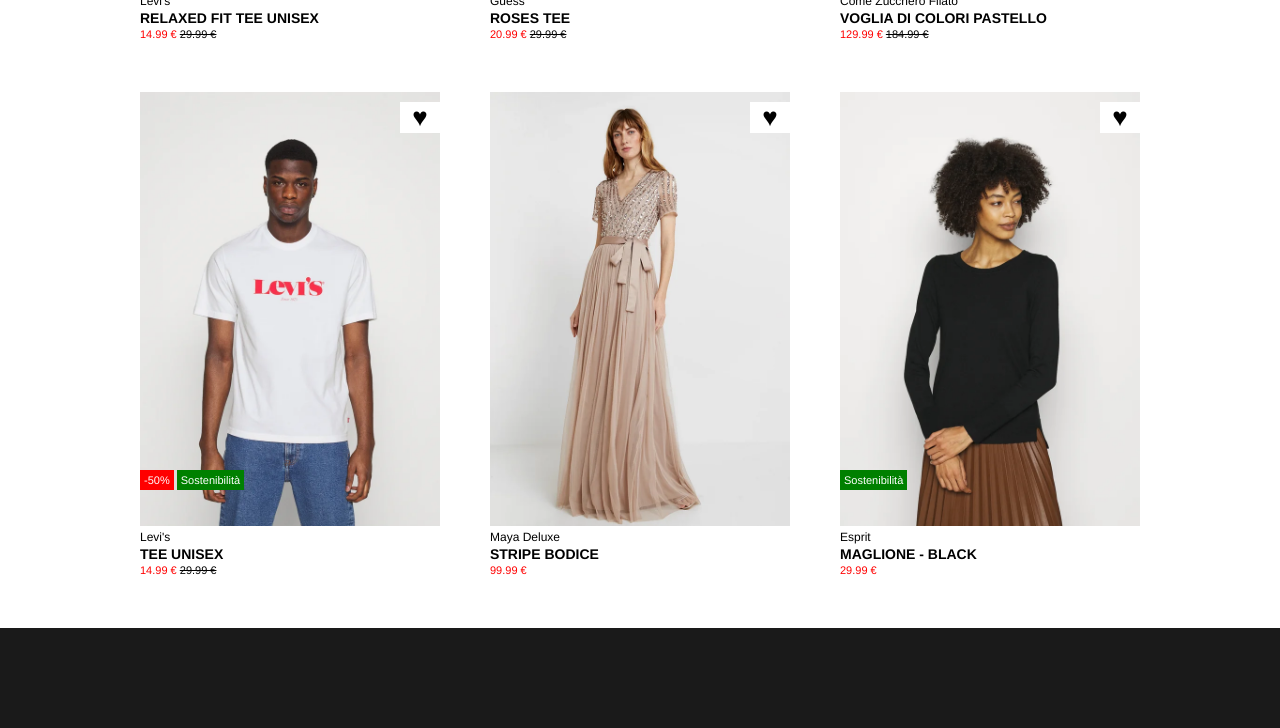
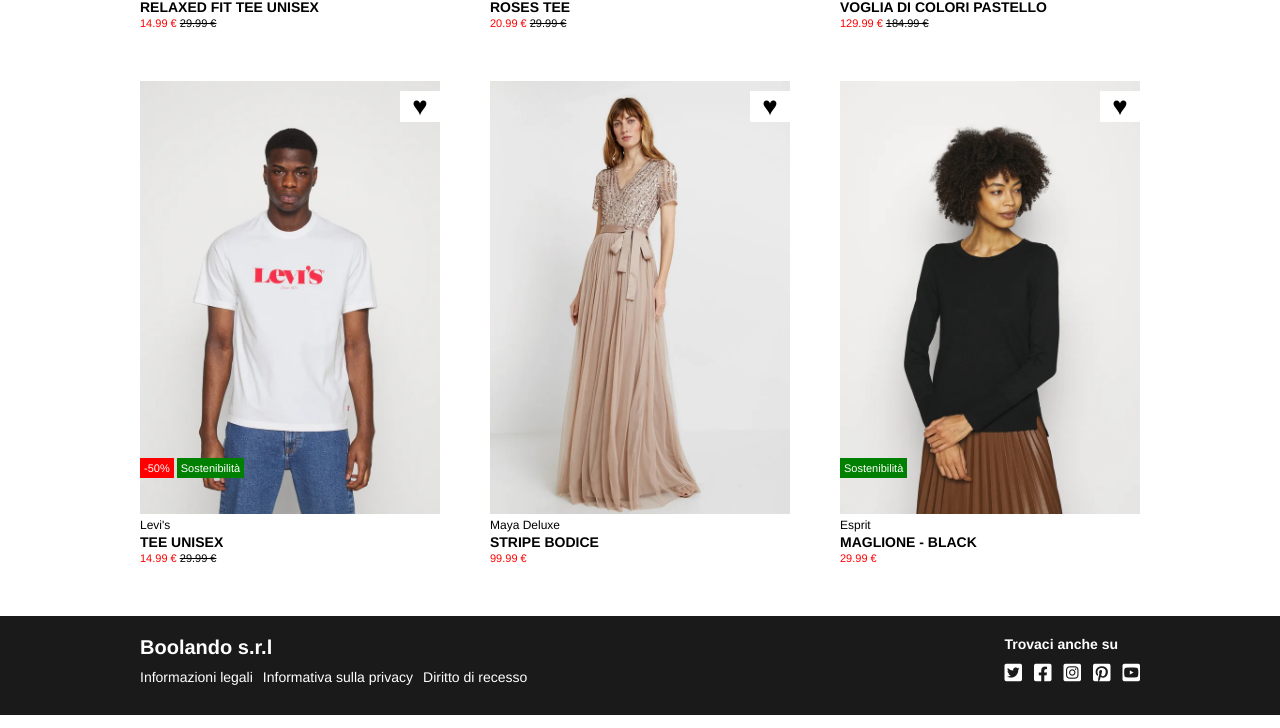
Before and after one commit to SimoneCalzari/html-css-boolando, a plain HTML site: page index.html in a window 1280 px wide. Shown: the part 564-1292 px from the top of the page. Drawn offline with Linux system fonts and the light colour scheme.

Commit message:
feat: footer completato

```diff
--- a/css/style.css
+++ b/css/style.css
@@ -40,7 +40,11 @@ a {
 /* #region  HEADER */
 
 header {
-  /* height: 70px; */
+  position: fixed;
+  top: 0;
+  right: 0;
+  left: 0;
+  z-index: 100;
   background-color: #ff6900;
   color: white;
 }
@@ -51,7 +55,7 @@ header .container.layout {
 }
 
 header .container.layout div {
-  padding: 10px;
+  padding: 5px;
 }
 
 header .container.layout div:nth-child(1) {
@@ -89,7 +93,7 @@ header .container.layout div:nth-child(3) ul {
 /* #region  MAIN */
 
 main .layout.container {
-  padding: 50px 0;
+  padding: 110px 0 50px;
   flex-wrap: wrap;
   gap: 50px;
 }
@@ -178,9 +182,56 @@ main .product .product-bottom div:nth-child(3) del {
 /* #region FOOTER */
 
 footer {
-  height: 100px;
   background-color: #1a1a1a;
+  color: white;
+  padding: 20px 0;
 }
+
+footer .container.layout {
+  justify-content: space-between;
+}
+
+/* PARTE FOOTER A SINISTRA */
+
+footer .container.layout div:nth-child(1) div:nth-child(2) ul {
+  display: flex;
+  gap: 10px;
+}
+
+footer .container.layout div:nth-child(1) div:nth-child(2) ul li {
+  font-size: 14px;
+}
+
+footer .container.layout div:nth-child(1) div:nth-child(1) {
+  font-size: 20px;
+  font-weight: bold;
+}
+
+footer .container.layout div:nth-child(1) div {
+  margin-bottom: 10px;
+}
+
+/* PARTE FOOTER DESTRA */
+
+footer .container.layout div:nth-child(2) div:nth-child(2) ul {
+  display: flex;
+  gap: 12px;
+  justify-content: flex-end;
+}
+
+footer .container.layout div:nth-child(2) div:nth-child(2) ul li {
+  font-size: 20px;
+}
+footer .container.layout div:nth-child(2) div:nth-child(1) {
+  font-size: 14px;
+  font-weight: bold;
+}
+
+footer .container.layout div:nth-child(2) div {
+  margin-bottom: 10px;
+}
+
+
 
 /* #endregion FOOTER */
 
--- a/index.html
+++ b/index.html
@@ -126,6 +126,31 @@
         </div>
       </div>
     </main>
-    <footer></footer>
+    <footer>
+      <div class="container layout">
+        <div>
+          <div>Boolando s.r.l</div>
+          <div>
+            <ul>
+              <li><a href="#">Informazioni legali</a></li>
+              <li><a href="#">Informativa sulla privacy</a></li>
+              <li><a href="#">Diritto di recesso</a></li>
+            </ul>
+          </div>
+        </div>
+        <div>
+          <div>Trovaci anche su</div>
+          <div>
+            <ul>
+              <li><a href="#"><i class="fa-brands fa-square-twitter"></i></a></li>
+              <li><a href="#"><i class="fa-brands fa-square-facebook"></i></a></li>
+              <li><a href="#"><i class="fa-brands fa-square-instagram"></i></a></li>
+              <li><a href="#"><i class="fa-brands fa-square-pinterest"></i></a></li>
+              <li><a href="#"><i class="fa-brands fa-square-youtube"></i></a></li>
+            </ul>
+          </div>
+        </div>
+      </div>
+    </footer>
   </body>
 </html>
```
